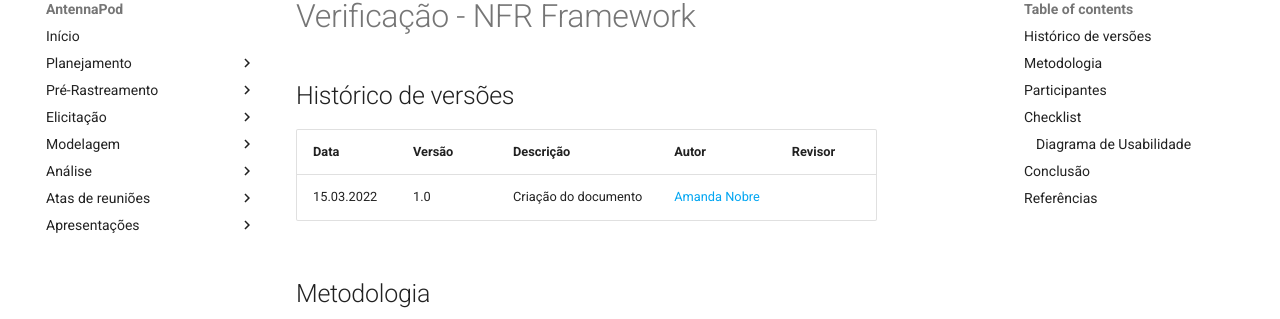
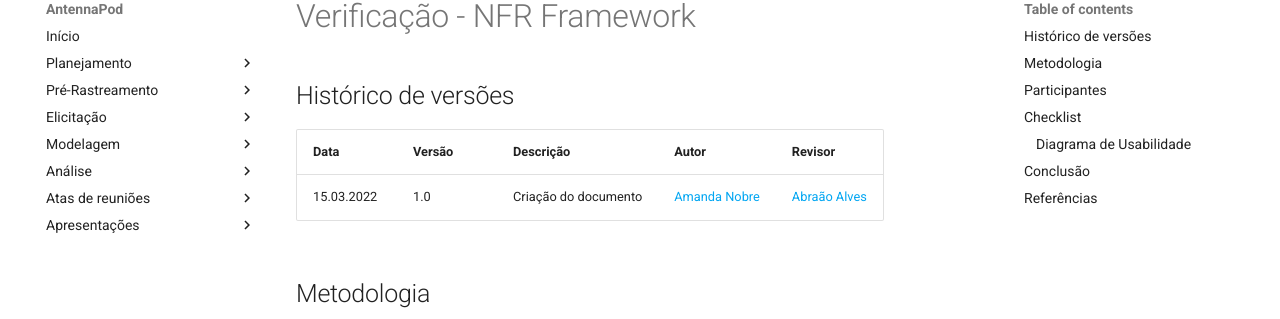
Before and after one commit to Requisitos-de-Software/2021.2-AntennaPod, an MkDocs documentation site: the page built from docs/analise/verificacao/verificacao-nfr-framework.md, in a window 1280 px wide and 900 px high. Shown: the part 102-421 px from the top of the window. Built offline with MkDocs 1.6.1 and Material for MkDocs 9.7.7, drawn with Linux system fonts in a browser that asks for light colours; comment, search, counter and statistics services are not loaded.

Commit message:
Adicao de revisor na verificação

```diff
--- a/docs/analise/verificacao/verificacao-nfr-framework.md
+++ b/docs/analise/verificacao/verificacao-nfr-framework.md
@@ -3,7 +3,7 @@
 ## Histórico de versões
 | Data       | Versão | Descrição            | Autor                                        | Revisor                                       |
 | ---------- | ------ | -------------------- | -------------------------------------------- | --------------------------------------------- |
-| 15.03.2022 | 1.0    | Criação do documento | [Amanda Nobre](https://github.com/AmandaNbr) |  |
+| 15.03.2022 | 1.0    | Criação do documento | [Amanda Nobre](https://github.com/AmandaNbr) | [Abraão Alves](https://github.com/Abraao1231) |
 
 ## Metodologia
 
```
